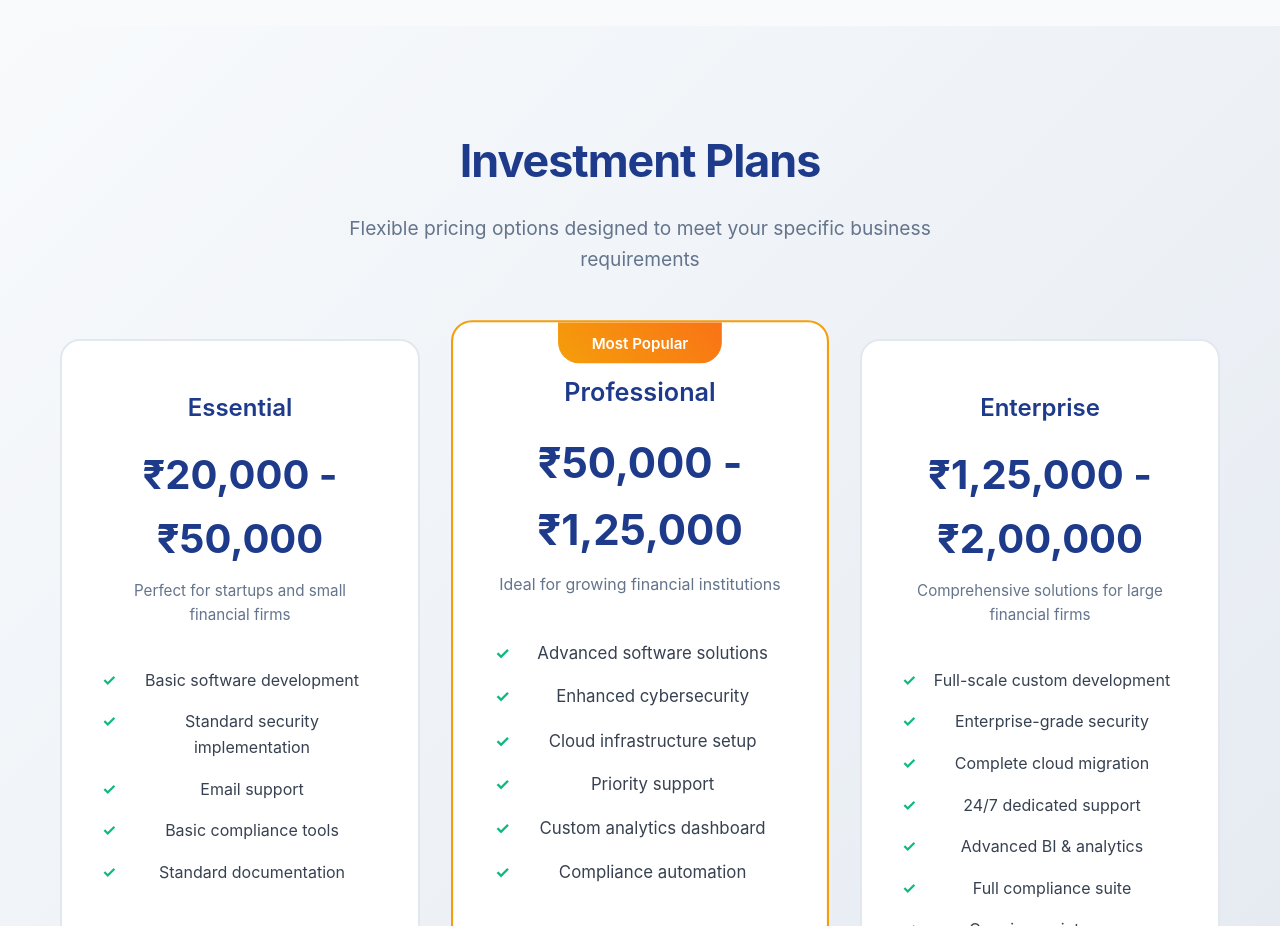
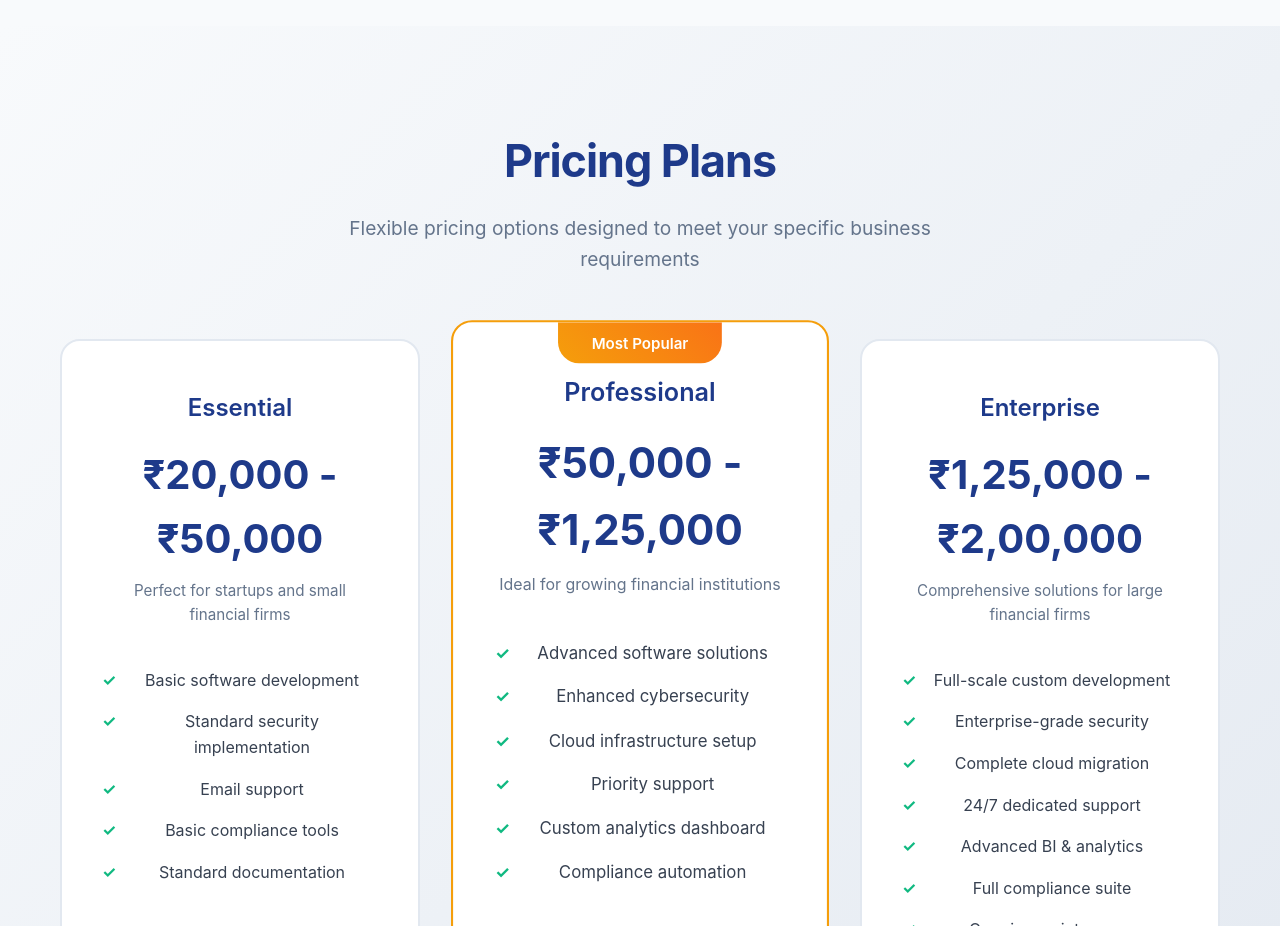
Before and after one commit to adigamer21/gray-quest-final, a website: page main.html in a window 1280 px wide. Shown: the part 1740-2666 px from the top of the page. Drawn offline with Linux system fonts and the light colour scheme.

Commit message:
main.html

```diff
--- a/main.html
+++ b/main.html
@@ -688,7 +688,7 @@
 
     <section id="pricing" class="pricing">
         <div class="container">
-            <h2 class="section-title">Investment Plans</h2>
+            <h2 class="section-title">Pricing Plans</h2>
             <p class="section-subtitle">Flexible pricing options designed to meet your specific business requirements</p>
             <div class="pricing-grid">
                 <div class="pricing-card">
```
